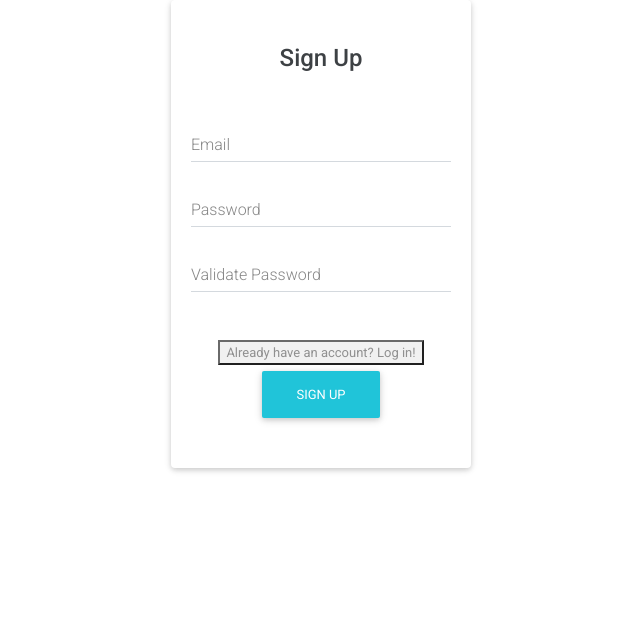
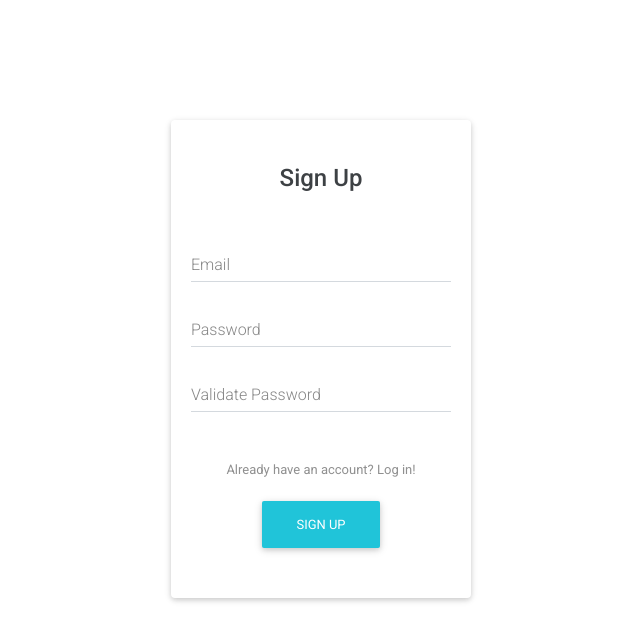
Before and after one commit to Anasshahidd21/movr-fe, a React (Create React App) app in the folder movr-ui/: page /signup in a window 1280 px wide. Shown: the top 640 px of the page, without its empty margins (319-959 px from the left). Built offline with nearby package versions, Linux system fonts and the light colour scheme.

Commit message:
initialized interfaces and fixed basic css

```diff
--- a/movr-ui/package.json
+++ b/movr-ui/package.json
@@ -47,6 +47,7 @@
     ]
   },
   "devDependencies": {
-    "@types/react": "^16.14.5"
+    "@types/react": "^16.14.5",
+    "@types/react-router-dom": "^5.1.7"
   }
 }
--- a/movr-ui/src/components/Registration/RegModel.ts
+++ b/movr-ui/src/components/Registration/RegModel.ts
@@ -1,4 +1,3 @@
-import React from "react";
 import { regService } from "./RegService";
 
 export default class RegModel extends regService {}
--- a/movr-ui/src/components/Registration/RegService.ts
+++ b/movr-ui/src/components/Registration/RegService.ts
@@ -1,9 +1,6 @@
-import { globalEvent } from "@billjs/event-emitter";
-import { EventEmitter } from "events";
-import { Component } from "react";
 import fire from "../../firebase";
 import RegistrationEmitters from "./RegistrationEmitters";
-import { userData } from "./Template";
+import { userData } from "./RegistrationInterfaces";
 
 export async function signUpUser({
   email,
--- a/movr-ui/src/components/Registration/RegistrationEmitters.ts
+++ b/movr-ui/src/components/Registration/RegistrationEmitters.ts
@@ -1,5 +1,5 @@
 import { EventEmitter } from "events";
-import { userData } from "./Template";
+import { userData } from "./RegistrationInterfaces";
 
 export default class RegistrationEmitters {
   protected onDidSignUpEmitter: EventEmitter;
@@ -19,6 +19,6 @@ export default class RegistrationEmitters {
   };
 
   fireOnSignIn = (data: userData) => {
-    this.onDidSignInEmitter?.emit(this.SIGNUP, data);
+    this.onDidSignInEmitter?.emit(this.SIGNIN, data);
   };
 }
--- /dev/null
+++ b/movr-ui/src/components/Registration/RegistrationInterfaces.ts
@@ -0,0 +1,16 @@
+export interface IformData {
+  label: string;
+  inputType: string;
+  inputPlaceHolder: string;
+}
+
+export interface inputProps {
+  title: string;
+  message: string;
+  formData: IformData[];
+}
+
+export interface userData {
+  email: string;
+  password: string;
+}
--- a/movr-ui/src/components/Registration/Template.tsx
+++ b/movr-ui/src/components/Registration/Template.tsx
@@ -1,35 +1,17 @@
 import { MDBInput, MDBBtn, MDBCard, MDBCardBody } from "mdbreact";
 import "./TemplateRegistration.css";
-import React, { useEffect, useState } from "react";
+import React, { useState } from "react";
 import { useHistory } from "react-router-dom";
-import fire from "../../firebase";
-import { signUpUser } from "./RegService";
-import { globalEvent } from "@billjs/event-emitter";
-import RegistrationEmitters from "./RegistrationEmitters";
+// import fire from "../../firebase";
 import RegModel from "./RegModel";
+import { inputProps, userData } from "./RegistrationInterfaces";
 require("firebase/auth");
-export interface IformData {
-  label: string;
-  inputType: string;
-  inputPlaceHolder: string;
-}
-
-interface inputProps {
-  title: string;
-  message: string;
-  formData: IformData[];
-}
-
-export interface userData {
-  email: string;
-  password: string;
-}
 
 const Template = ({ formData, title, message }: inputProps) => {
   const [errorMessage, setErrorMessage] = useState("");
   const [password, setPassword] = useState("");
   const [email, setEmail] = useState("");
-  const user = fire.auth().currentUser;
+  // const user = fire.auth().currentUser;
   const history = useHistory();
 
   let emitter: RegModel | undefined;
@@ -49,11 +31,8 @@ const Template = ({ formData, title, message }: inputProps) => {
   };
 
   const flipTemplate = (title: String) => {
-    if(title === "Sign Up")
-      history.push("/login");
-    else
-    history.push("/signup");
-  }
+    history.push(title === "Sign Up" ? "/login" : "/signup");
+  };
 
   const onSubmit = async (
     event: React.SyntheticEvent<HTMLButtonElement, Event>
@@ -68,12 +47,10 @@ const Template = ({ formData, title, message }: inputProps) => {
         password: password,
       };
       emitter.fireOnSignUp(data);
-
     } catch (e) {
       setErrorMessage(e.message);
       console.log(e);
     }
-
   };
 
   return (
@@ -99,7 +76,10 @@ const Template = ({ formData, title, message }: inputProps) => {
                 })}
               </div>
               <div className="text-center py-4 mt-3">
-                <button className="message" onClick={() => flipTemplate(title)}> {message} </button>
+                <p className="message" onClick={() => flipTemplate(title)}>
+                  {" "}
+                  {message}{" "}
+                </p>
                 <MDBBtn
                   color="cyan"
                   type="submit"
--- a/movr-ui/src/components/Registration/TemplateRegistration.css
+++ b/movr-ui/src/components/Registration/TemplateRegistration.css
@@ -2,6 +2,7 @@ body,
 html {
   height: 100%;
   margin: 0;
+  margin-top: 15vh;
 }
 
 .registration-component {
@@ -24,6 +25,7 @@ html {
 .message {
   font-size: small;
   color: gray;
+  cursor: pointer;
 }
 
 .top {
```
Also changed, not shown: 1 other file (tests, documents, lock files or other folders).
